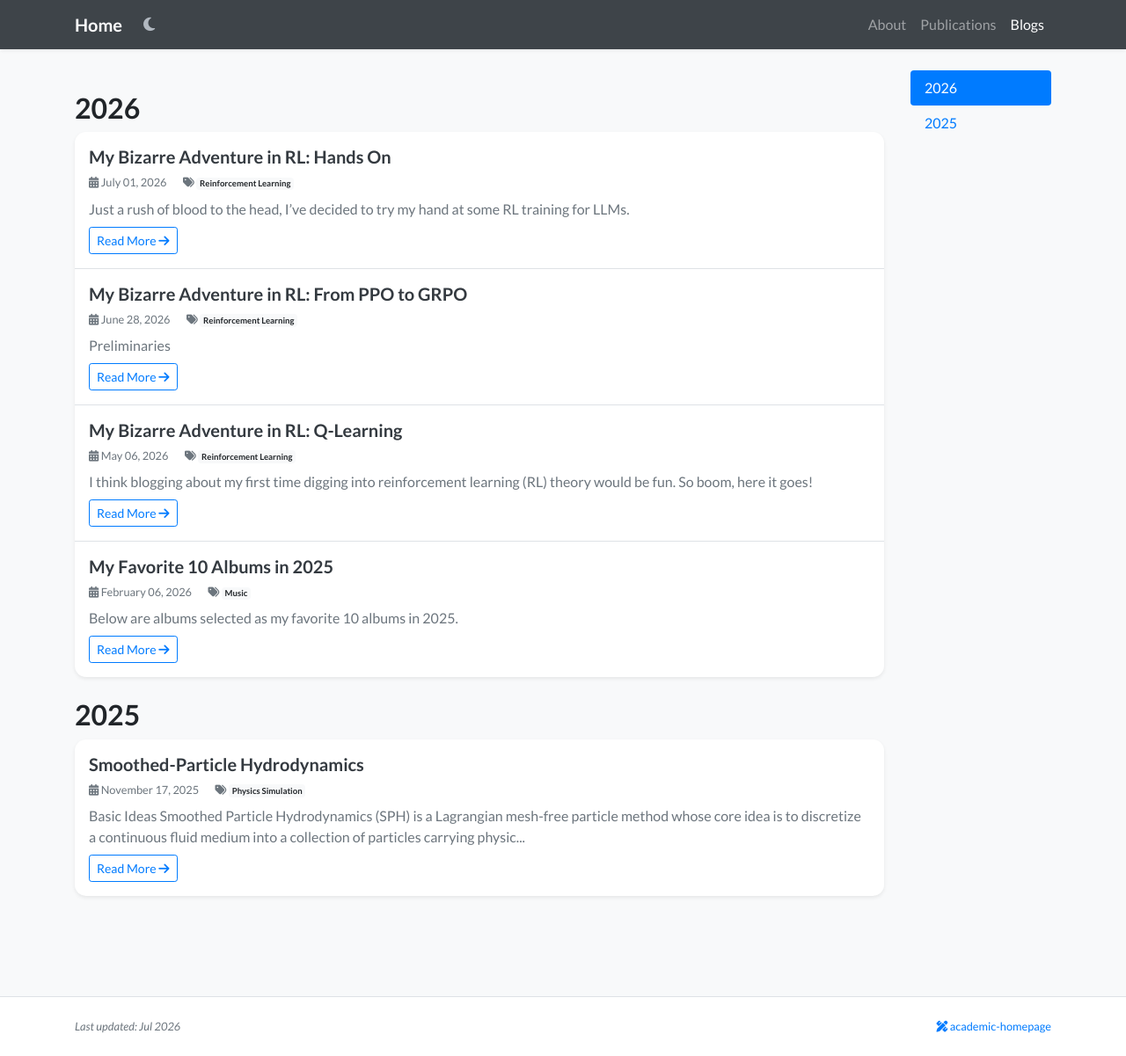
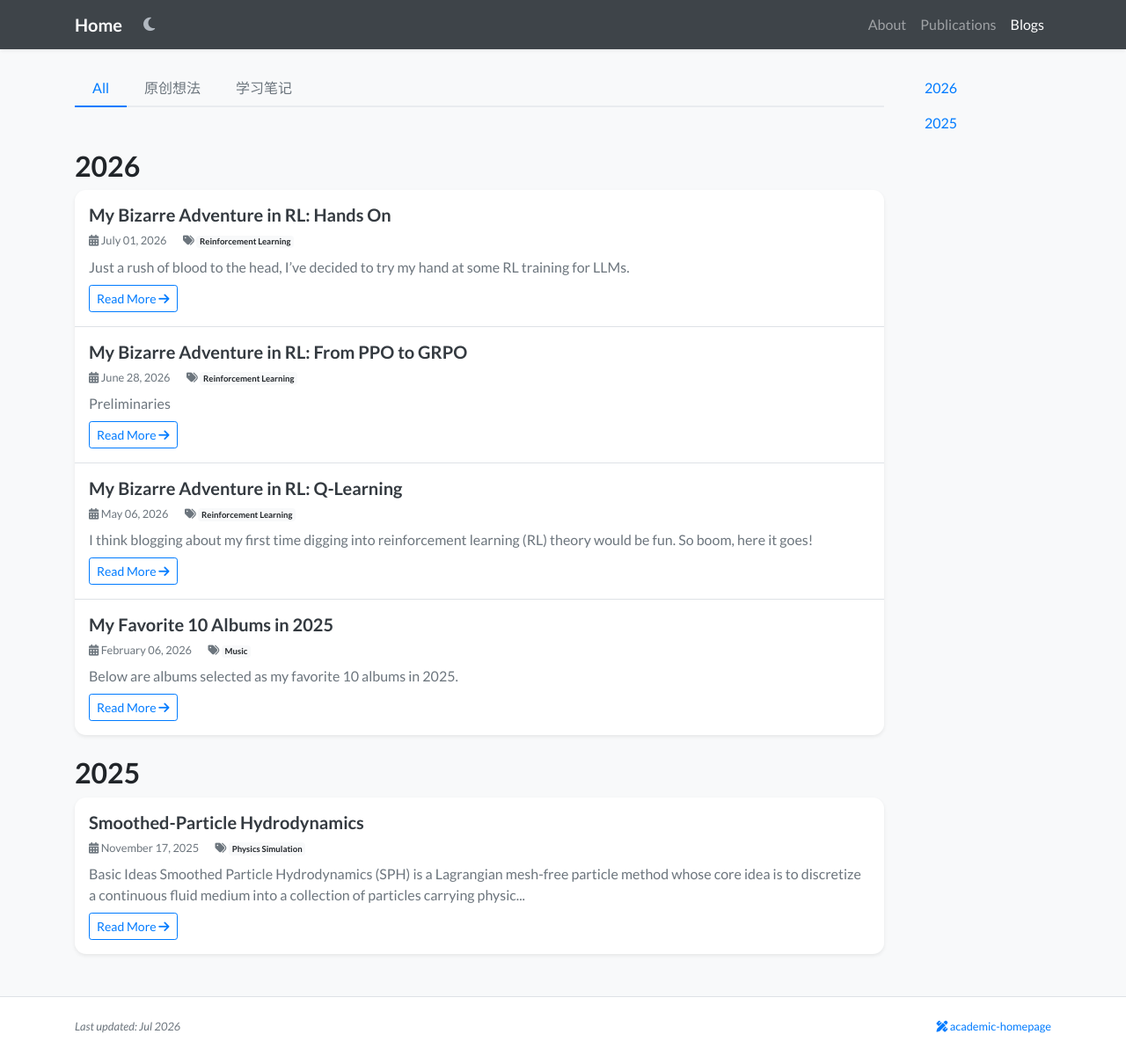
Before and after one commit to WilliamWuuu/WilliamWuuu.github.io, a Jekyll site: the page built from blogs.html, in a window 1280 px wide and 1201 px high. Shown: the whole window at 88% size. Built offline with Jekyll 4.4.1, drawn with Linux system fonts in a browser that asks for light colours; nearby versions of some CDN libraries; a style sheet for code colours, icons or effects is not loaded.

Commit message:
feat: add tab-based blog category filtering
- Add category tabs (All / 原创想法 / 学习笔记) to /blogs page
- Add category badge display to blog cards
- JavaScript filters cards and auto-hides empty year groups and sidebar links
- Remove scrollspy (conflicts with dynamic filtering)

```diff
--- a/_includes/widgets/blog_card.html
+++ b/_includes/widgets/blog_card.html
@@ -3,7 +3,7 @@
 {% assign first = include.first %}
 {% assign last = include.last %}
 
-<div class="border-bottom border-gray p-3 {% if hide_bottom_border %}border-0{% endif %}">
+<div class="border-bottom border-gray p-3 {% if hide_bottom_border %}border-0{% endif %}" data-category="{{ item.category }}">
     <div class="row">
         <div class="col-12">
             <h5 class="mb-2">
@@ -12,6 +12,11 @@
                 </a>
             </h5>
             <div class="text-muted small mb-2">
+                {% if item.category == 'original' %}
+                    <span class="badge badge-warning mr-2">原创想法</span>
+                {% elsif item.category == 'notes' %}
+                    <span class="badge badge-info mr-2">学习笔记</span>
+                {% endif %}
                 <i class="fas fa-calendar-alt"></i> {{ item.date | date: "%B %d, %Y" }}
                 {% if item.tags %}
                     <span class="ml-3">
--- a/blogs.html
+++ b/blogs.html
@@ -2,21 +2,28 @@
 layout: default
 title : Blogs
 navbar_title: Blogs
-body_attr: >-
-  data-spy="scroll" data-target="#navbar-year" data-offset="100"
 ---
-
-{% assign blogs_by_year = site.blogs | sort: "date" | reverse | group_by_exp: "item", "item.date | date: '%Y'" %}
 
 <div class="row">
     <div class="col-12 col-lg-10">
+        <!-- Category Tabs -->
+        <div class="blog-category-tabs" id="category-tabs">
+            <button class="blog-category-tab active" data-category="all">All</button>
+            <button class="blog-category-tab" data-category="original">原创想法</button>
+            <button class="blog-category-tab" data-category="notes">学习笔记</button>
+        </div>
+
+        <!-- Blog List (grouped by year, filtered by category) -->
+        {% assign blogs_by_year = site.blogs | sort: "date" | reverse | group_by_exp: "item", "item.date | date: '%Y'" %}
+
         {% for year in blogs_by_year %}
-        {% assign num_blogs = year.items | size %}
-        <h2 class="pt-4" id="year-{{ year.name }}">{{ year.name }}</h2>
-        <div class="my-0 p-0 bg-white shadow-sm rounded-xl">
-            {% for item in year.items %}
-                {% include widgets/blog_card.html item=item hide_bottom_border=forloop.last first=forloop.first last=forloop.last %}
-            {% endfor %}
+        <div class="blog-year-group" data-year="{{ year.name }}">
+            <h2 class="pt-4" id="year-{{ year.name }}">{{ year.name }}</h2>
+            <div class="my-0 p-0 bg-white shadow-sm rounded-xl">
+                {% for item in year.items %}
+                    {% include widgets/blog_card.html item=item hide_bottom_border=forloop.last first=forloop.first last=forloop.last %}
+                {% endfor %}
+            </div>
         </div>
         {% endfor %}
     </div>
@@ -24,9 +31,49 @@
     <div class="col-2 d-none d-lg-block">
         <div id="navbar-year" class="nav nav-pills flex-column sticky-top" style="top: 80px">
             {% for year in blogs_by_year %}
-            <a class="nav-link d-block" href="#year-{{ year.name }}">{{ year.name }}</a>
+            <a class="nav-link d-block blog-year-link" href="#year-{{ year.name }}" data-year="{{ year.name }}">{{ year.name }}</a>
             {% endfor %}
         </div>
     </div>
+</div>
 
-</div>
+<script>
+document.addEventListener('DOMContentLoaded', function() {
+    var tabs = document.querySelectorAll('.blog-category-tab');
+    var cards = document.querySelectorAll('.border-bottom[data-category]');
+    var yearGroups = document.querySelectorAll('.blog-year-group');
+    var yearLinks = document.querySelectorAll('.blog-year-link');
+
+    function filterByCategory(category) {
+        // Filter cards
+        cards.forEach(function(card) {
+            if (category === 'all' || card.getAttribute('data-category') === category) {
+                card.style.display = '';
+            } else {
+                card.style.display = 'none';
+            }
+        });
+
+        // Hide year groups with no visible cards
+        yearGroups.forEach(function(group) {
+            var visibleCards = group.querySelectorAll('[data-category]:not([style*="display: none"])');
+            group.style.display = visibleCards.length > 0 ? '' : 'none';
+        });
+
+        // Hide year sidebar links for hidden years
+        yearLinks.forEach(function(link) {
+            var year = link.getAttribute('data-year');
+            var group = document.querySelector('.blog-year-group[data-year="' + year + '"]');
+            link.style.display = (group && group.style.display !== 'none') ? '' : 'none';
+        });
+    }
+
+    tabs.forEach(function(tab) {
+        tab.addEventListener('click', function() {
+            tabs.forEach(function(t) { t.classList.remove('active'); });
+            tab.classList.add('active');
+            filterByCategory(tab.getAttribute('data-category'));
+        });
+    });
+});
+</script>
```
